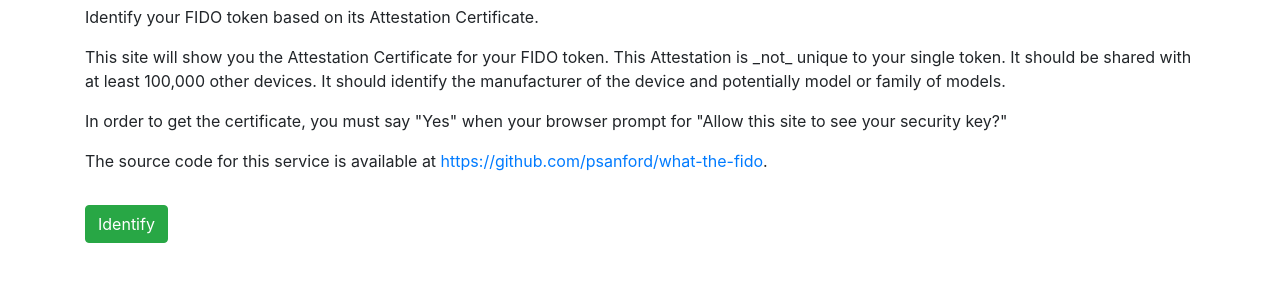
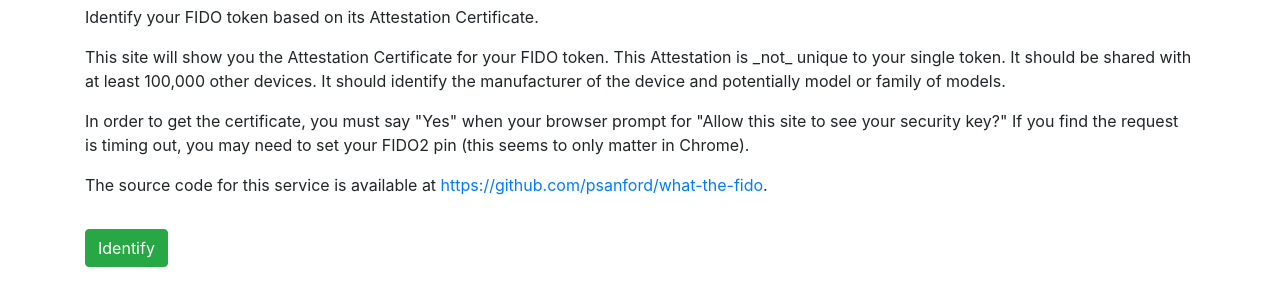
Before and after one commit to psanford/what-the-fido, a plain HTML site: page index.html in a window 1280 px wide. Shown: the part 75-380 px from the top of the page. Drawn offline with nearby package versions, Linux system fonts and the light colour scheme.

Commit message:
Add note about setting fido2 pin

```diff
--- a/index.html
+++ b/index.html
@@ -15,7 +15,7 @@
 
 	    <p>Identify your FIDO token based on its Attestation Certificate.</p>
       <p>This site will show you the Attestation Certificate for your FIDO token. This Attestation is _not_ unique to your single token. It should be shared with at least 100,000 other devices. It should identify the manufacturer of the device and potentially model or family of models. </p>
-      <p>In order to get the certificate, you must say "Yes" when your browser prompt for "Allow this site to see your security key?"</p>
+      <p>In order to get the certificate, you must say "Yes" when your browser prompt for "Allow this site to see your security key?" If you find the request is timing out, you may need to set your FIDO2 pin (this seems to only matter in Chrome).</p>
       <p>The source code for this service is available at <a href="https://github.com/psanford/what-the-fido">https://github.com/psanford/what-the-fido</a>.</p>
 
 			<p class="hide lead" id="registerLoading">Identifying... Please tap your authenticator.</p>
```
